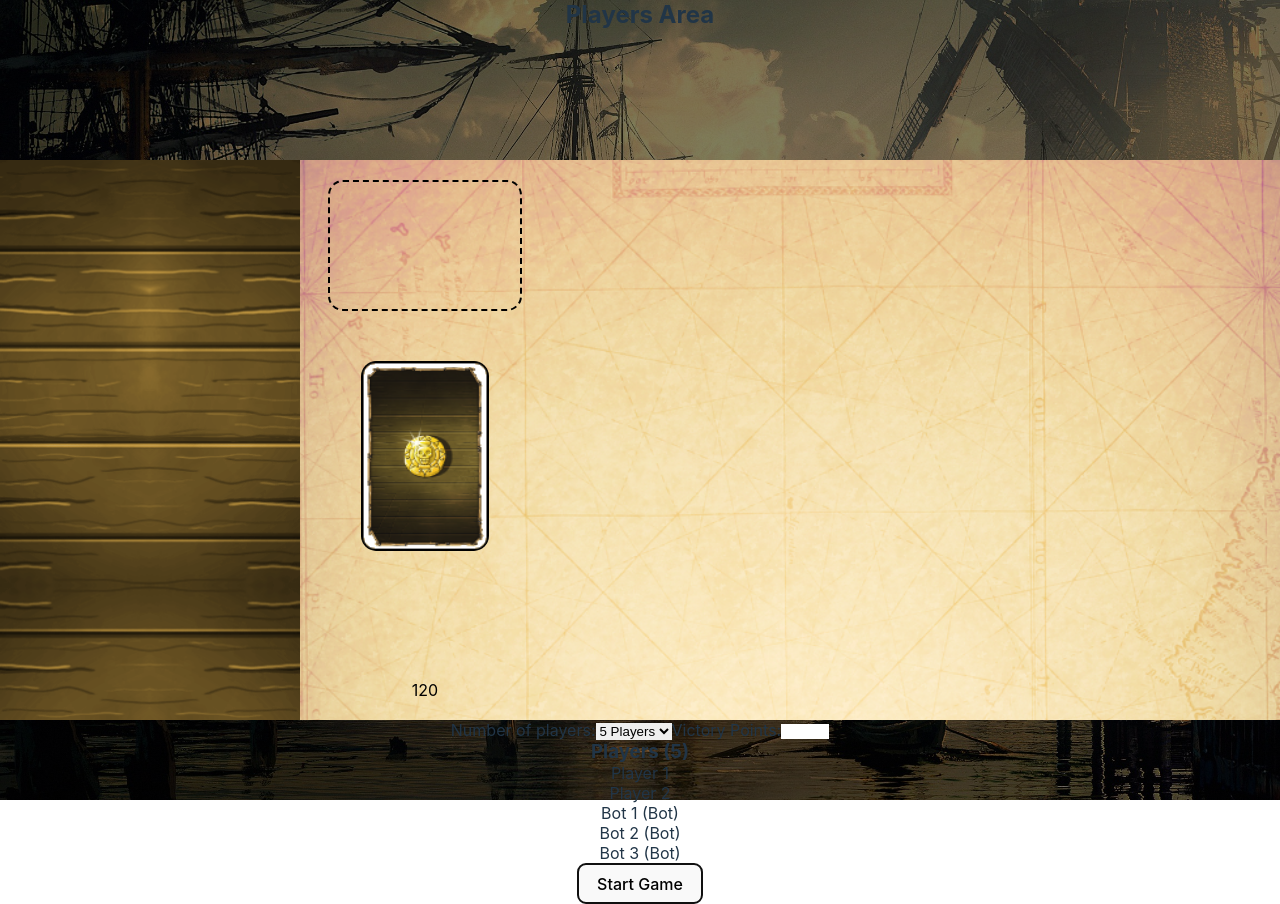
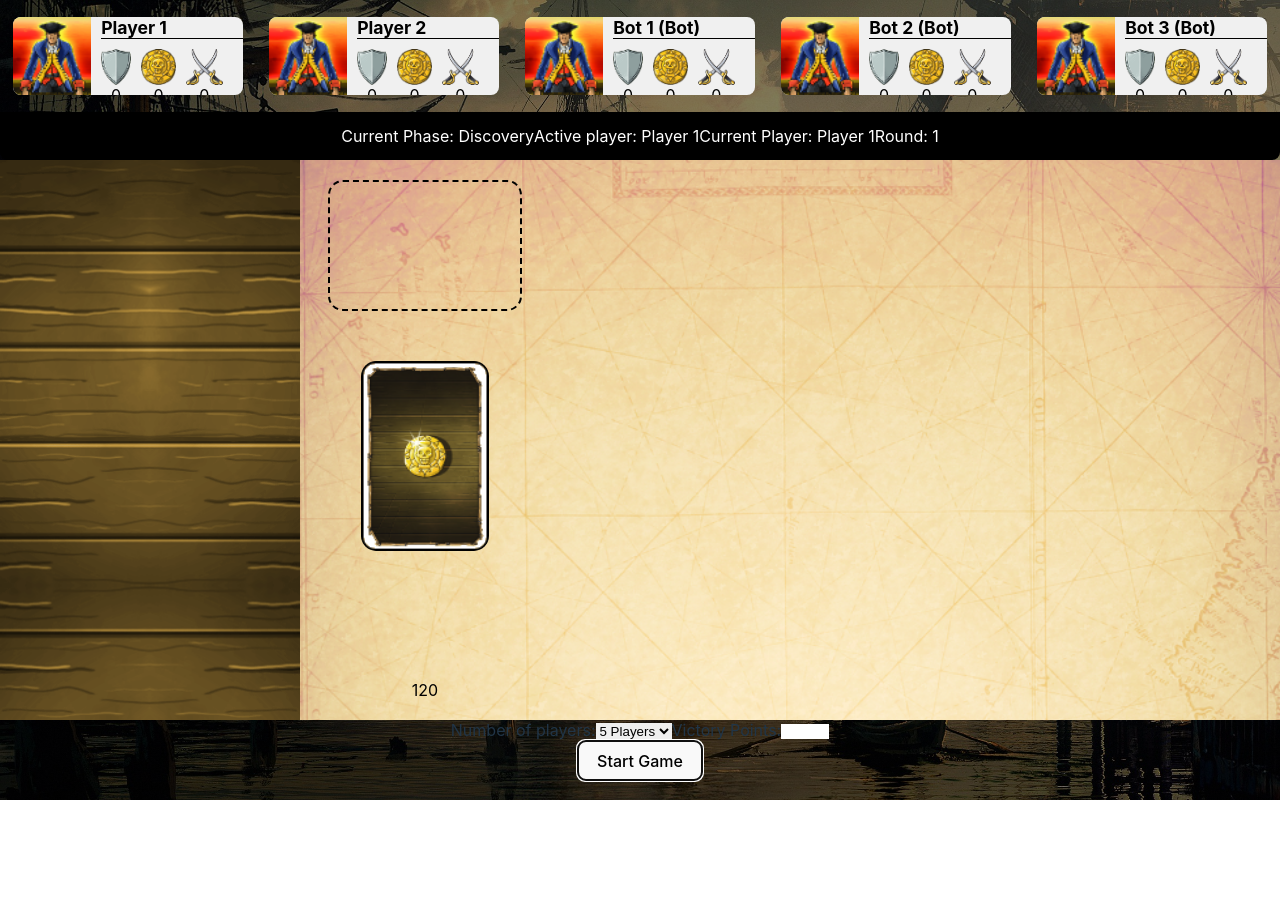
Before and after one commit to DMNklv/PortRoyalReact, a React (Vite) app in the folder client/: page /game in a window 1280 px wide. Both pictures are taken after a click on the button "Start Game". After the commit the page ends 800 px from the top, so only its background shows below. Built offline with nearby package versions, Linux system fonts and the light colour scheme.

Commit message:
Added player components visuals, more player logic next

```diff
--- a/client/src/components/GamePage.jsx
+++ b/client/src/components/GamePage.jsx
@@ -78,14 +78,14 @@ export default function GamePage() {
         </label> */}
       </div>
 
-      <div className="players">
+      {/* <div className="players">
         <h3>Players ({playersState.players.length})</h3>
         {playersState.players.map(player => (
           <div key={player.id}>
             {player.name} {player.isBot && '(Bot)'}
           </div>
         ))}
-      </div>
+      </div> */}
 
       <button
         onClick={() => handleStartGame()}
--- a/client/src/components/PlayersArea.jsx
+++ b/client/src/components/PlayersArea.jsx
@@ -1,11 +1,61 @@
+import { useSelector } from 'react-redux';
 import '../css/PlayersArea.css'
 
 export function PlayersArea() {
+
+    const gameState = useSelector(state => state.game);
+    const playerState = useSelector(state => state.players);
+    const players = playerState.players || [];
+
     return (
         <>
-            <div id="playersAreaWrapper">
-                <h2>Players Area</h2>
+            <div id="playersAndGameInfoWrapper">
+                <div className='playersWrapper'>
+                    {players.map((player, index) => (
+                        <Player key={player.id} player={player} />
+                    ))}
+                </div>
+                <div id='gameInfo'>
+                    <div>Current Phase: {gameState.phase}</div>
+                    <div>Active player: Player 1</div>
+                    <div>Current Player: Player 1</div>
+                    <div>Round: 1</div>
+                </div>
             </div>
         </>
     )
 }
+
+function Player({ player }) {
+    return (
+        <div className='playerWrapper'>
+            <img src={`/general/expedition_required.png`} alt={`${player.name} Img`} className='playerAvatar' />
+            <div className='playerInfoAndStats'>
+                <div className='playerInfo'>
+                    <div className='playerName'>{player.name} {player.isBot && '(Bot)'}</div>
+                </div>
+                <div className='playerStats'>
+                    <div className='playerStat'>
+                        <img src="/general/points.png" alt="" title='Victory Points' />
+                        <div className='statValue'>
+                            {player.victoryPoints}
+                        </div>
+                    </div>
+                    <div className='playerStat'>
+                        <img src="/general/coin.png" alt="" title='Coins' />
+                        <div className='statValue'>
+                            {player.coins}
+                        </div>
+                    </div>
+                    <div className='playerStat'>
+                        <img src="/general/sword.png" alt="" title='Swords' />
+                        <div className='statValue'>
+                            {player.swords}
+                        </div>
+                    </div>
+                </div>
+            </div>
+
+        </div>
+    );
+}
--- a/client/src/css/PlayersArea.css
+++ b/client/src/css/PlayersArea.css
@@ -1,3 +1,76 @@
-#playersAreaWrapper {
+#playersAndGameInfoWrapper {
     height: 20%;
 }
+
+.playersWrapper {
+    display: flex;
+    flex-wrap: wrap;
+    justify-content: space-around;
+    align-items: center;
+    height: 70%;
+}
+
+.playersWrapper .playerWrapper {
+    width: 18%;
+    height: 70%;
+    background-color: #f0f0f0;
+    color: black;
+    /* border: 1px solid #ccc; */
+    border-radius: 8px;
+    display: flex;
+    align-items: center;
+    overflow: hidden;
+}
+
+.playerAvatar {
+    height: 100%;
+    /* border-radius: 8px; */
+    margin-right: 10px;
+}
+
+.playerInfoAndStats {
+    display: flex;
+    flex-direction: column;
+    justify-content: space-evenly;
+    width: 100%;
+    height: 100%;
+}
+
+.playerInfo {
+    display: flex;
+    /* align-items: center; */
+    margin-bottom: 10px;
+    border-bottom: 1px solid #000;
+}
+
+
+.playerName {
+    font-size: 1.1em;
+    font-weight: bold;
+}
+
+.playerStats {
+    display: flex;
+
+}
+
+.playerStat {
+    display: flex;
+    flex-direction: column;
+    align-items: center;
+    margin-right: 10px;
+}
+
+.playerStat img {
+    height: 36px;
+}
+
+#gameInfo {
+    height: 30%;
+    display: flex;
+    justify-content: center;
+    align-items: center;
+    background-color: #000000;
+    color: white;
+    border-radius: 0 0 8px 8px;
+}
--- a/client/src/store/slices/gameSlice.js
+++ b/client/src/store/slices/gameSlice.js
@@ -3,11 +3,11 @@ import { buildDeck, shuffleDeck } from '../../utils/deckBuilder';
 import cardsData1 from '../../data/cardsData1';
 
 export const GAME_PHASES = {
-    SETUP: 'setup',
-    DISCOVERY: 'discovery',
-    TRADE_HIRE: 'trade_hire',
-    END_TURN: 'end_turn',
-    GAME_OVER: 'game_over'
+    SETUP: 'Setup',
+    DISCOVERY: 'Discovery',
+    TRADE_HIRE: 'Trade & Hire',
+    END_TURN: 'End Turn',
+    GAME_OVER: 'Game Over'
 };
 
 const initialState = {
--- a/client/src/store/slices/playersSlice.js
+++ b/client/src/store/slices/playersSlice.js
@@ -8,7 +8,7 @@ const createPlayer = (id, name, isBot = false) => ({
     ships: [],
     persons: [],
     expeditions: [],
-    coins: 3,
+    coins: 0,
     victoryPoints: 0,
     influence: 0,
     swords: 0,
```
